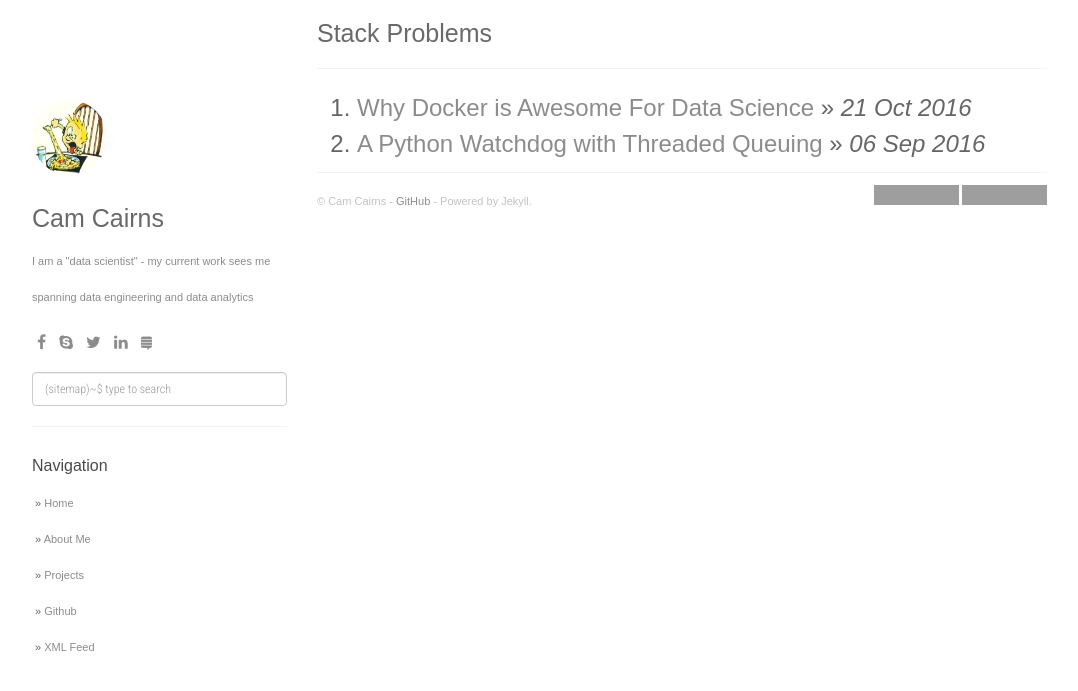
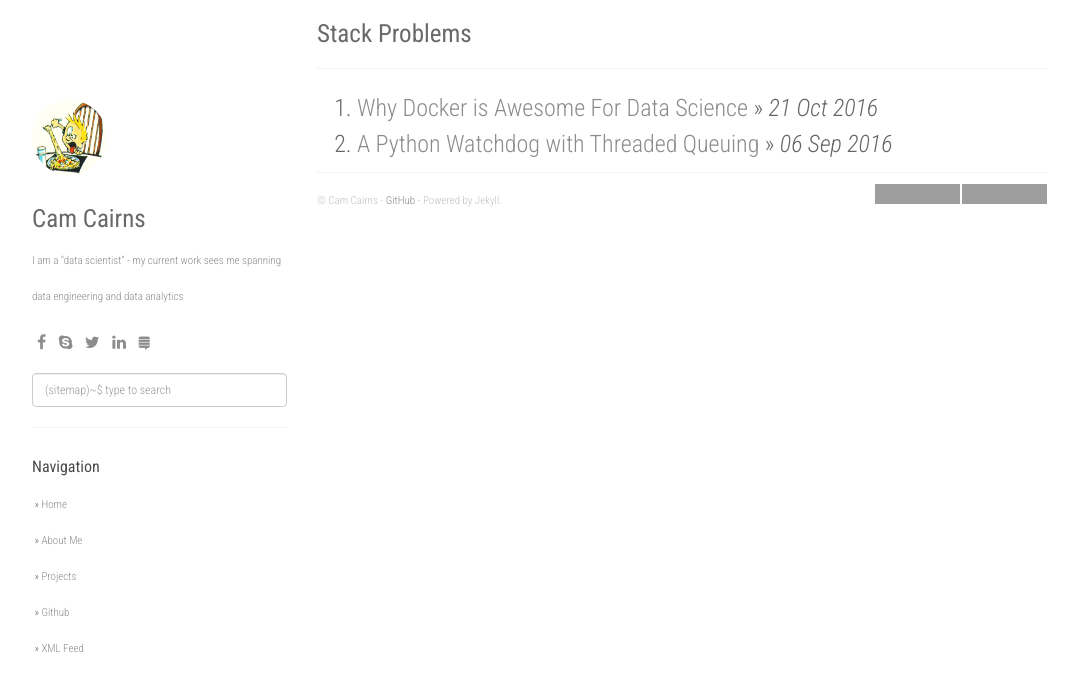
Before and after one commit to CamCairns/CamCairns.github.io, a Jekyll site: the page built from index.html, in a window 1280 px wide. Shown: the top 691 px of the page, without its empty margins (53-1131 px from the left). Built offline with Jekyll 4.4.1, drawn with Linux system fonts in a browser that asks for light colours; nearby versions of some CDN libraries; the list of posts is cut into pages by our own code; grey boxes are pictures that could not be loaded.

Commit message:
Another font change

```diff
--- a/static/css/main.css
+++ b/static/css/main.css
@@ -2,8 +2,8 @@
  * Master styling
  */
 body {
-    /*font-family: "Roboto Condensed", Arial, sans-serif;*/
-    font-family: "Droid Sans", Arial, sans-serif;
+    font-family: "Roboto Condensed", Arial, sans-serif;
+    /*font-family: "Droid Sans", Arial, sans-serif;*/
     background-color: #fff;
 /*    font-size: 16px;*/
     font-size: 24px;
```
